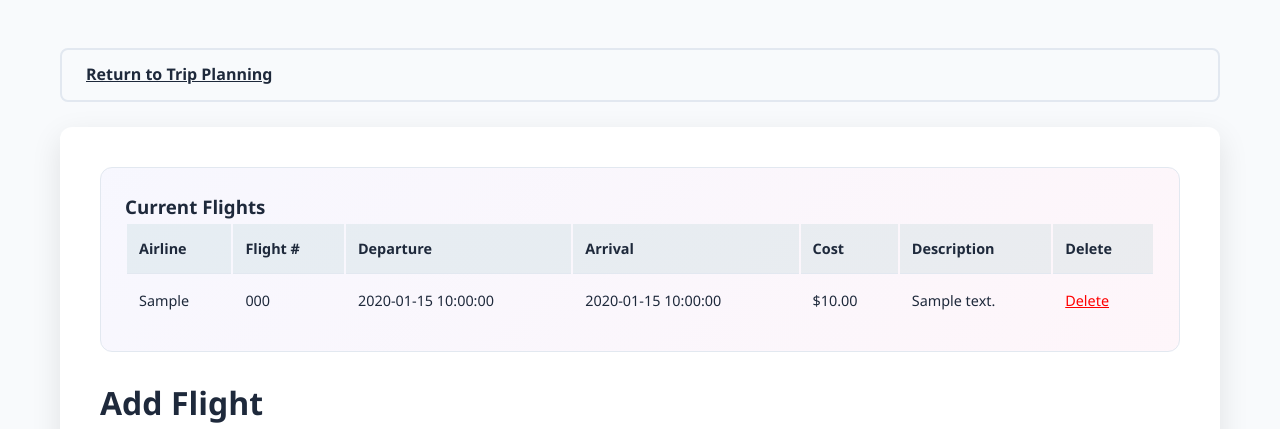
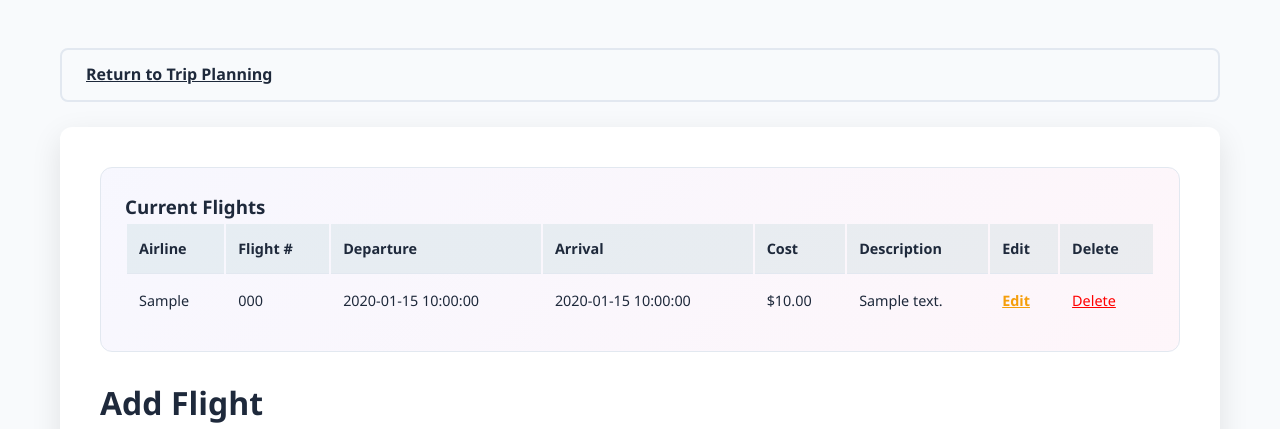
Before and after one commit to IJustinChan/Travel-Planner, a Flask app: page /add_flight_route/1 in a window 1280 px wide. Shown: the part 323-752 px from the top of the page. Run offline with Flask 3, Linux system fonts and the light colour scheme; tables that the repository leaves empty hold one stand-in row (values such as "Sample post").

Commit message:
enabled flights to be updated

```diff
--- a/main.py
+++ b/main.py
@@ -464,6 +464,47 @@ def get_item_to_edit(item_type, item_id):
     return item
 
 # --- Update Database Information Of Single Rows ---
+def update_flight(flight_id, flight_data):
+    """
+    Update a flight in the database for a specific flight ID
+    :param flight_id: ID of the flight to update
+    :param flight_data: Dictionary containing updated flight information
+    :return: Boolean indicating success or failure
+    """
+    try:
+        connection = sqlite3.connect(database_name)
+        cursor = connection.cursor()
+        cursor.execute('''
+            UPDATE
+                Flights
+            SET
+                airline = ?,
+                flight_number = ?,
+                departure_date = ?,
+                departure_time = ?,
+                arrival_date = ?,
+                arrival_time = ?,
+                cost = ?,
+                description = ?
+            WHERE
+                id = ?''', (
+                    flight_data.get('airline'),
+                    flight_data.get('flight_number'),
+                    flight_data.get('departure_date'),
+                    flight_data.get('departure_time'),
+                    flight_data.get('arrival_date'),
+                    flight_data.get('arrival_time'),
+                    flight_data.get('cost') or 0,
+                    flight_data.get('description'),
+                    flight_id
+                ))
+        connection.commit()
+        connection.close()
+        return True
+    except Exception as e:
+        print(f"Error updating flight: {e}")
+        return False
+
 def update_hotel(hotel_id, hotel_data):
     """
     Update a hotel in the database for a specific hotel ID
@@ -701,7 +742,7 @@ def add_hotel_route(trip_id, hotel_id=None):
             return redirect(url_for('plan_trip', trip_id=trip_id))
         else:
             flash('Check-out date cannot be before check-in date.', 'error')
-            return redirect(url_for('add_hotel_route', trip_id=trip_id))
+            return redirect(url_for('add_hotel_route', trip_id=trip_id, hotel_id=hotel_id))
 
     return render_template('add_hotel_route.html', trip_id=trip_id, trip=trip, hotels=hotels, hotel_to_edit=hotel_to_edit)
 
@@ -714,7 +755,8 @@ def add_extra_cost_route(trip_id):
     pass
 
 @app.route('/add_flight_route/<int:trip_id>', methods=['GET', 'POST'])
-def add_flight_route(trip_id):
+@app.route('/add_flight_route/<int:trip_id>/<int:flight_id>', methods=['GET', 'POST'])
+def add_flight_route(trip_id, flight_id=None):
     """
     Add a new flight to a specific trip.
     """
@@ -731,6 +773,14 @@ def add_flight_route(trip_id):
             return redirect(url_for('view_trips'))
 
         flights = get_flights(trip_id)
+
+        flight_to_edit = None
+
+        if flight_id is not None:
+            flight_to_edit = get_item_to_edit('flights', flight_id)
+            if flight_to_edit is None:
+                flash('Flight not found for editing.', 'error')
+                return redirect(url_for('plan_trip', trip_id=trip_id))
 
     except Exception as e:
         print(f"Error loading trip for planning: {e}")
@@ -751,6 +801,13 @@ def add_flight_route(trip_id):
         }
 
         if validate_end_date(flight_data['departure_date'], flight_data['arrival_date']) is True:
+            if flight_id is not None:
+                if update_flight(flight_id, flight_data):
+                    flash(f"Flight '{flight_data['flight_number']}' updated successfully!", 'success')
+                else:
+                    flash('Error updating flight. Please try again.', 'error')
+                return redirect(url_for('plan_trip', trip_id=trip_id))
+
             if add_flight(flight_data):
                 flash(f"Flight '{flight_data['flight_number']}' added successfully!", 'success')
             else:
@@ -758,9 +815,9 @@ def add_flight_route(trip_id):
             return redirect(url_for('plan_trip', trip_id=trip_id))
         else:
             flash('Arrival date cannot be before departure date.', 'error')
-            return redirect(url_for('add_flight_route', trip_id=trip_id))
+            return redirect(url_for('add_flight_route', trip_id=trip_id, flight_id=flight_id))
 
-    return render_template('add_flight_route.html', trip_id=trip_id, trip=trip, flights=flights)
+    return render_template('add_flight_route.html', trip_id=trip_id, trip=trip, flights=flights, flight_to_edit=flight_to_edit)
 
 # --- Delete Routes ---
 @app.route('/delete_flight/<int:flight_id>/<int:trip_id>')
--- a/templates/add_flight_route.html
+++ b/templates/add_flight_route.html
@@ -20,7 +20,7 @@
 
     <header class="hero">
         <div class="container">
-            <h1>{{ trip['trip_name'] }} - Add Flight</h1>
+            <h1>{{ trip['trip_name'] }} - {{ 'Edit ' if flight_to_edit else 'Add ' }} Flight</h1>
             <p>{{ trip['start_date'] }} to {{ trip['end_date'] }}</p>
         </div>
     </header>
@@ -61,6 +61,7 @@
                                 <th>Arrival</th>
                                 <th>Cost</th>
                                 <th>Description</th>
+                                <th>Edit</th>
                                 <th>Delete</th>
                             </tr>
                         </thead>
@@ -73,6 +74,9 @@
                                 <td>{{ f['arrival_date'] }} {{ f['arrival_time'] }}</td>
                                 <td>${{ "%.2f"|format(f['cost'] or 0) }}</td>
                                 <td>{{ f['description'] or 'No description' }}</td>
+                                <td>
+                                    <a class="edit-link" href="{{ url_for('add_flight_route', trip_id=trip['id'], flight_id=f['id']) }}">Edit</a>
+                                </td>
                                 <td>
                                     <a class="delete-link" href="{{ url_for('delete_flight', flight_id=f['id'], trip_id=trip['id']) }}"
                                     onclick="return confirm('Are you sure you want to delete this?');">Delete</a>
@@ -88,18 +92,18 @@
 
             <br>
 
-            <h1>Add Flight</h1>
-            <form class="trip-form" method="POST" action="{{ url_for('add_flight_route', trip_id=trip_id) }}">
+            <h1>{{ 'Edit' if flight_to_edit else 'Add' }} Flight</h1>
+            <form class="trip-form" method="POST" action="{{ url_for('add_flight_route', trip_id=trip_id, flight_id=flight_to_edit['id'] if flight_to_edit else None) }}">
 
                 <div class="form-row">
                     <div class="form-group">
                         <label for="airline">Airline:</label>
-                        <input type="text" id="airline" name="airline" required>
+                        <input type="text" id="airline" name="airline" value="{{ flight_to_edit['airline'] if flight_to_edit else '' }}" required>
                     </div>
 
                     <div class="form-group">
                         <label for="flight_number">Flight Number:</label>
-                        <input type="text" id="flight_number" name="flight_number" required>
+                        <input type="text" id="flight_number" name="flight_number" value="{{ flight_to_edit['flight_number'] if flight_to_edit else '' }}" required>
                     </div>
 
                 </div>
@@ -107,42 +111,44 @@
                 <div class="form-row">
                     <div class="form-group">
                         <label for="departure_date">Departure Date:</label>
-                        <input type="date" id="departure_date" name="departure_date" required>
+                        <input type="date" id="departure_date" name="departure_date" value="{{ flight_to_edit['departure_date'] if flight_to_edit else '' }}" required>
                     </div>
 
                     <div class="form-group">
                         <label for="departure_time">Departure Time:</label>
-                        <input type="time" id="departure_time" name="departure_time" required>
+                        <input type="time" id="departure_time" name="departure_time" value="{{ flight_to_edit['departure_time'] if flight_to_edit else '' }}" required>
                     </div>
                 </div>
 
                 <div class="form-row">
                     <div class="form-group">
                         <label for="arrival_date">Arrival Date:</label>
-                        <input type="date" id="arrival_date" name="arrival_date" required>
+                        <input type="date" id="arrival_date" name="arrival_date" value="{{ flight_to_edit['arrival_date'] if flight_to_edit else '' }}" required>
                     </div>
 
                     <div class="form-group">
                         <label for="arrival_time">Arrival Time:</label>
-                        <input type="time" id="arrival_time" name="arrival_time" required>
+                        <input type="time" id="arrival_time" name="arrival_time" value="{{ flight_to_edit['arrival_time'] if flight_to_edit else '' }}" required>
                     </div>
                 </div>
 
                 <div class="form-row">
                     <div class="form-group">
                         <label for="cost">Cost ($):</label>
-                        <input type="number" id="cost" name="cost" step="0.01" required>
+                        <input type="number" id="cost" name="cost" step="0.01" value="{{ flight_to_edit['cost'] if flight_to_edit else '' }}" required>
                     </div>
 
                     <div class="form-group">
                         <label for="description">Short Description (optional):</label>
-                        <textarea id="description" name="description"></textarea>
+                        <textarea id="description" name="description">{{ flight_to_edit['description'] if flight_to_edit else '' }}</textarea>
                     </div>
                 </div>
 
                 <div class="form-actions">
-                    <button type="submit" class="btn btn-primary">Add Flight</button>
-                    <button type="reset" class="btn btn-secondary">Clear</button>
+                    <button type="submit" class="btn btn-primary">{{ 'Edit' if flight_to_edit else 'Add' }} Flight</button>
+                    {% if flight_to_edit is none %}
+                        <button type="reset" class="btn btn-secondary">Clear</button>
+                    {% endif %}
                 </div>
 
             </form>
--- a/templates/add_hotel_route.html
+++ b/templates/add_hotel_route.html
@@ -20,7 +20,7 @@
 
     <header class="hero">
         <div class="container">
-            <h1>{{ trip['trip_name'] }} - {{ 'Edit ' if hotel_to_edit else 'Add ' }} Hotel</h1>
+            <h1>{{ trip['trip_name'] }} - {{ 'Edit' if hotel_to_edit else 'Add' }} Hotel</h1>
             <p>{{ trip['start_date'] }} to {{ trip['end_date'] }}</p>
         </div>
     </header>
--- a/templates/plan.html
+++ b/templates/plan.html
@@ -87,6 +87,7 @@
                                     <th>Arrival</th>
                                     <th>Cost</th>
                                     <th>Description</th>
+                                    <th>Edit</th>
                                     <th>Delete</th>
                                 </tr>
                             </thead>
@@ -99,6 +100,9 @@
                                     <td>{{ f['arrival_date'] }} {{ f['arrival_time'] }}</td>
                                     <td>${{ "%.2f"|format(f['cost'] or 0) }}</td>
                                     <td>{{ f['description'] or 'No description' }}</td>
+                                    <td>
+                                        <a class="edit-link" href="{{ url_for('add_flight_route', trip_id=trip['id'], flight_id=f['id']) }}">Edit</a>
+                                    </td>
                                     <td>
                                         <a class="delete-link" href="{{ url_for('delete_flight', flight_id=f['id'], trip_id=trip['id']) }}"
                                         onclick="return confirm('Are you sure you want to delete this?');">Delete</a>
```
